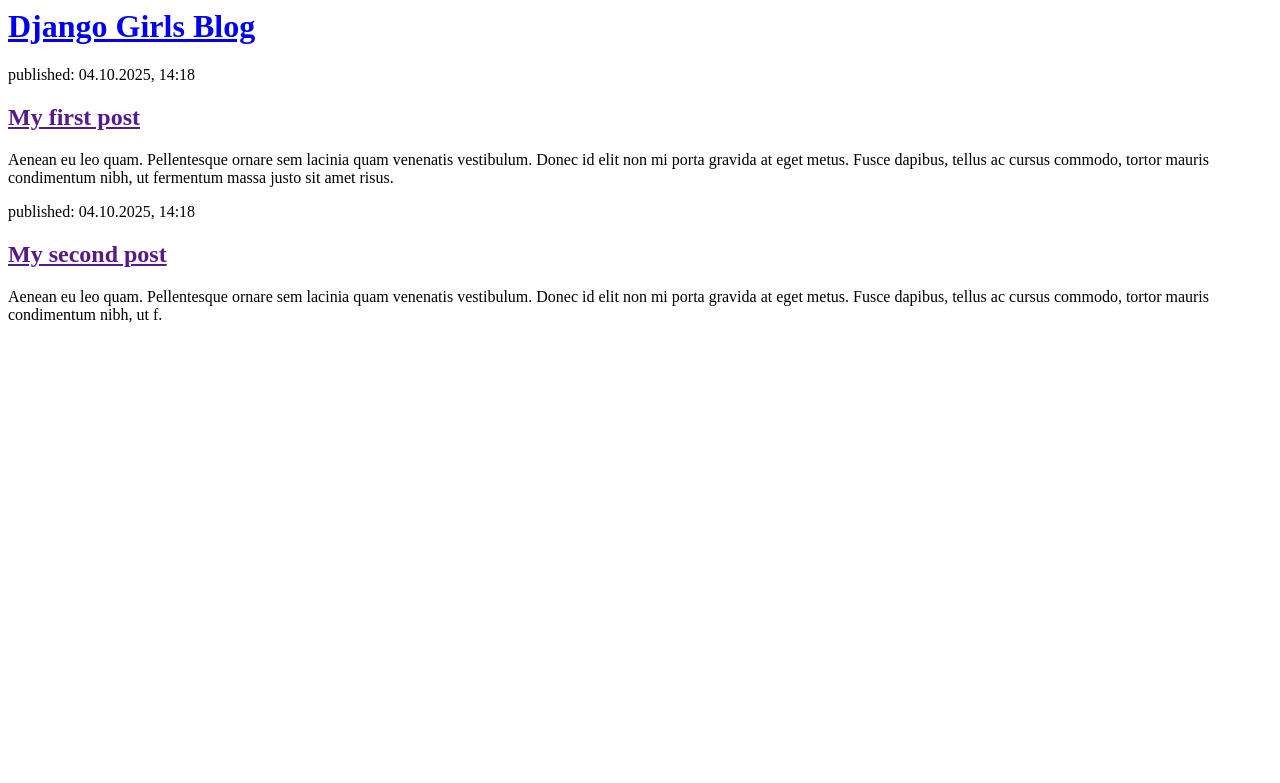
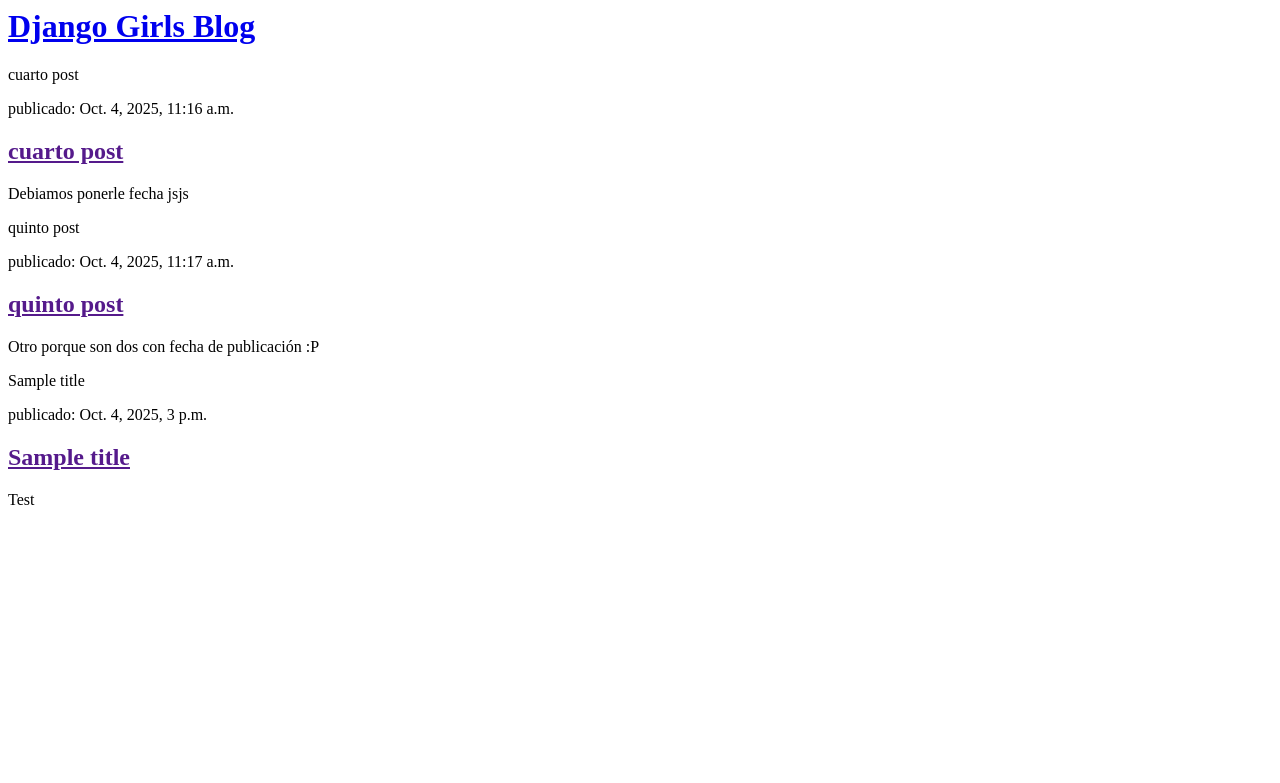
Before and after one commit to valzate/django, a Django app: page / in a window 1280 px wide. Shown: the top 783 px of the page. Run offline with Django 5.2, Linux system fonts and the light colour scheme; data comes from the database, SQL or seed files in the repository; both versions use the stored data as it was after the commit.

Commit message:
Se agrega contenido al HTML

```diff
--- a/blog/templates/blog/post_list.html
+++ b/blog/templates/blog/post_list.html
@@ -6,17 +6,15 @@
         <div>
             <h1><a href="/">Django Girls Blog</a></h1>
         </div>
+{% for post in posts %} {{ post }}
 
         <div>
-            <p>published: 04.10.2025, 14:18</p>
-            <h2><a href="">My first post</a></h2>
-            <p>Aenean eu leo quam. Pellentesque ornare sem lacinia quam venenatis vestibulum. Donec id elit non mi porta gravida at eget metus. Fusce dapibus, tellus ac cursus commodo, tortor mauris condimentum nibh, ut fermentum massa justo sit amet risus.</p>
-        </div>
 
-        <div>
-            <p>published: 04.10.2025, 14:18</p>
-            <h2><a href="">My second post</a></h2>
-            <p>Aenean eu leo quam. Pellentesque ornare sem lacinia quam venenatis vestibulum. Donec id elit non mi porta gravida at eget metus. Fusce dapibus, tellus ac cursus commodo, tortor mauris condimentum nibh, ut f.</p>
-        </div>
+        <p> publicado: {{ post.published_date }}</p>
+        <h2><a href="">{{ post.title }}</a></h2>
+        <p>{{ post.text|linebreaksbr }}</p>
+    </div>
+{% endfor %}
+
     </body>
 </html>
--- a/blog/views.py
+++ b/blog/views.py
@@ -1,5 +1,10 @@
 from django.shortcuts import render
+from django.utils import timezone
+from .models import Post
+
+Post.objects.filter(published_date__lte=timezone.now()).order_by('published_date')
 
 # Create your views here.
 def post_list(request):
-    return render(request, 'blog/post_list.html', {})
+    posts = Post.objects.filter(published_date__lte=timezone.now()).order_by('published_date')
+    return render(request, 'blog/post_list.html', {'posts': posts})
```
Also changed, not shown: db.sqlite3.
